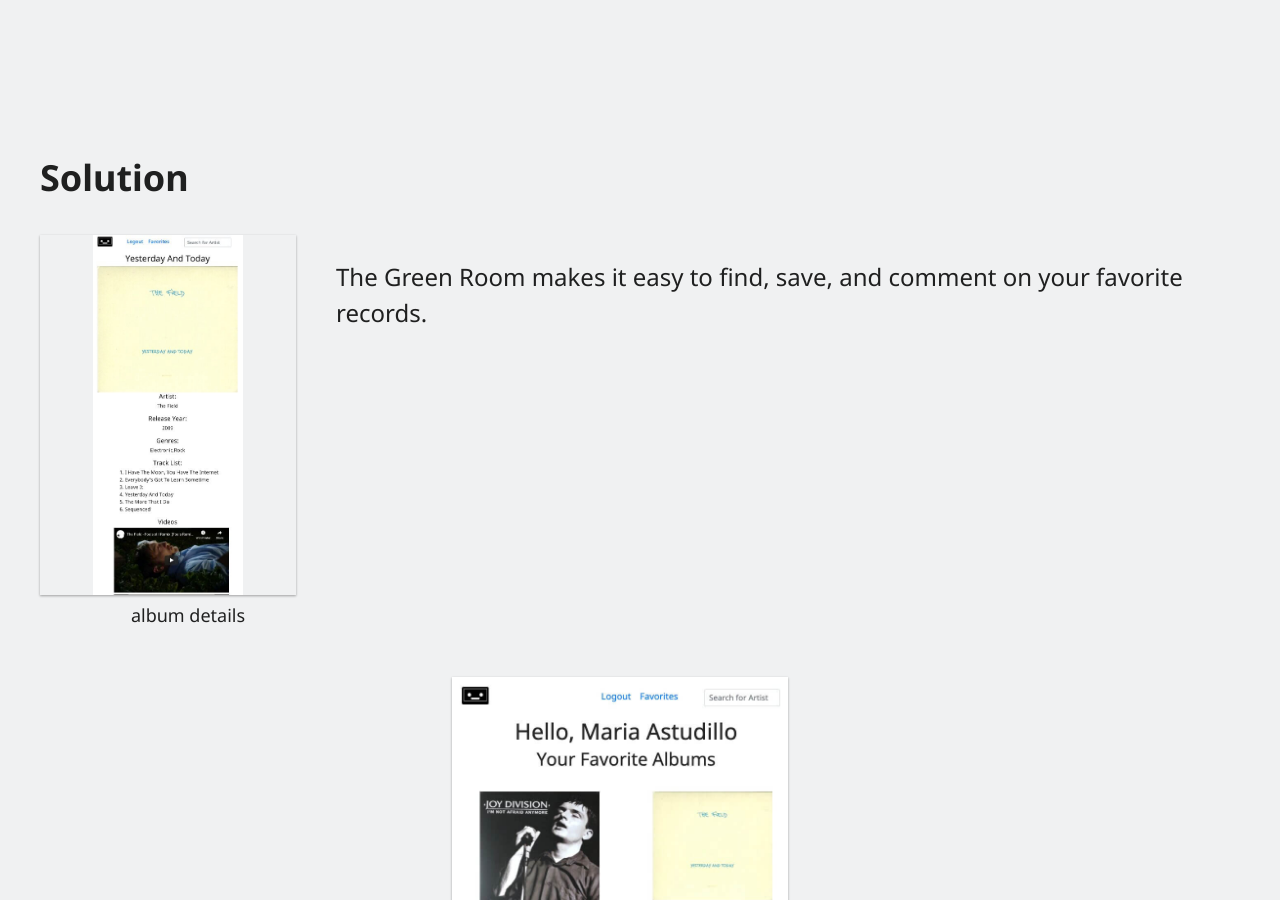
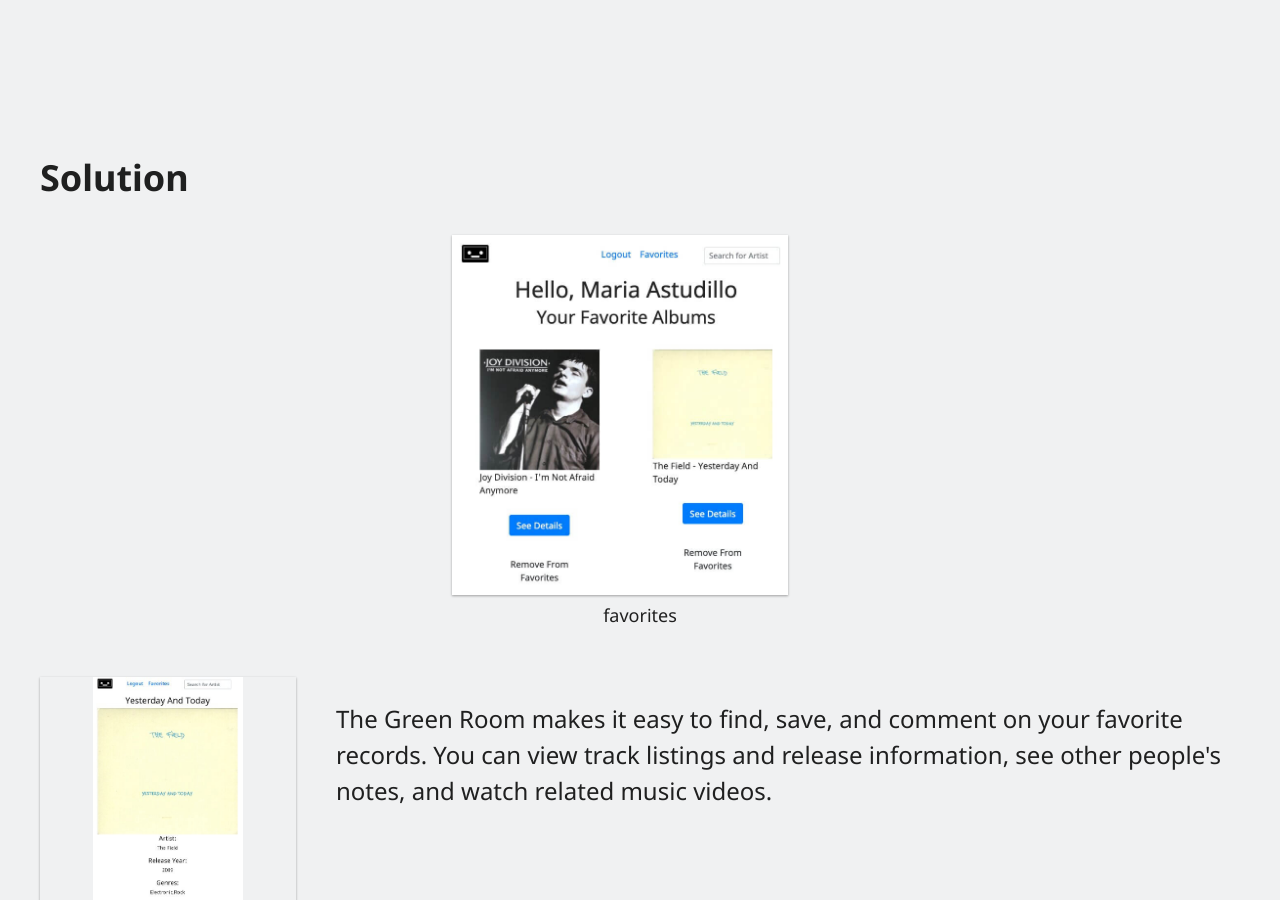
Before and after one commit to ctavispost/personalPortfolio, a Jekyll site: the page built from project06.md, in a window 1280 px wide and 900 px high, scrolled down 1519 px. Built offline with Jekyll 4.4.1, drawn with Linux system fonts in a browser that asks for light colours; some of the changed text lies outside the part shown.

Commit message:
Add word-break opportunities to index; change some minor content on proj6

```diff
--- a/project06.md
+++ b/project06.md
@@ -59,17 +59,17 @@
   <section class="medBreak">
     <h2>Solution</h2>
 
-    <div class="conditionalFlexRow">
+    <div class="illustCard">
+      <img src="images/greenRoom/tgrFavs.jpg" alt="a couple favorite albums" class="captionedImg medImgHeight conditionalRightMarg minWidthVW boxShadowSm">
+      <p class="caption">favorites</p>
+    </div>
+
+    <div class="conditionalFlexRow smallerBreak">
       <div class="illustCard">
         <img src="images/greenRoom/tgrAlbum.jpg" alt="an album details page" class="captionedImg medImgHeight conditionalRightMarg minWidthVW boxShadowSm">
         <p class="caption">album details</p>
       </div>
-      <p>The Green Room makes it easy to find, save, and comment on your favorite records.</p>
-    </div>
-
-    <div class="illustCard smallerBreak">
-      <img src="images/greenRoom/tgrFavs.jpg" alt="a couple favorite albums" class="captionedImg medImgHeight conditionalRightMarg minWidthVW boxShadowSm">
-      <p class="caption">favorites</p>
+      <p>The Green Room makes it easy to find, save, and comment on your favorite records. You can view track listings and release information, see other people's notes, and watch related music videos.</p>
     </div>
   </section>
 
@@ -78,7 +78,7 @@
 
     <p>Future features include:</p>
     <ul>
-      <li>Tighter styling, particularly for videos</li>
+      <li>Better and more modern styling, particularly for videos</li>
       <li>Social media sharing</li>
     </ul>
   </section>
```
Also changed, not shown: index.md (+2 -2 lines).
